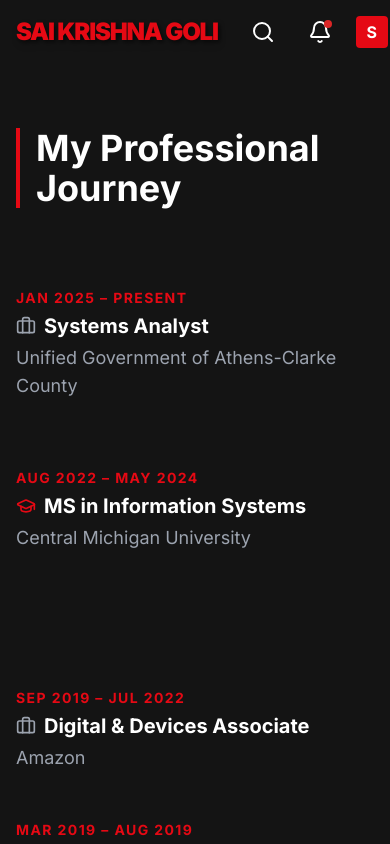
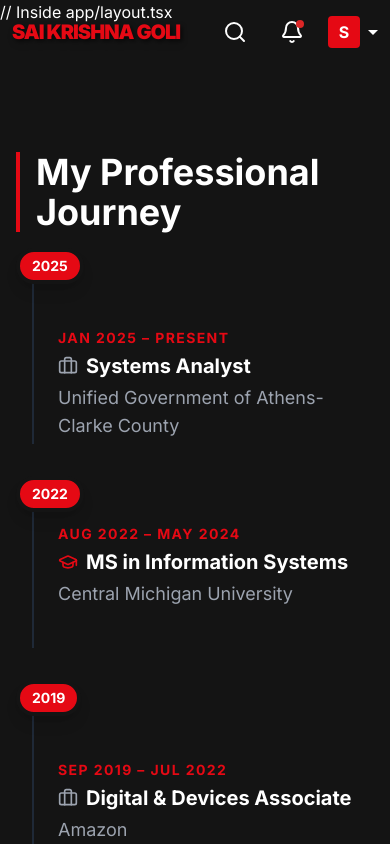
Before and after one commit to krr1sh/portfolio, a Next.js app: page /timeline in a window 390 px wide. Shown: the top 844 px of the page. Built offline with nearby package versions, Linux system fonts and the light colour scheme.

Commit message:
mobile fixes

```diff
--- a/app/about/page.tsx
+++ b/app/about/page.tsx
@@ -7,7 +7,7 @@ import { Camera, Gamepad2, Instagram, Film, Zap, MapPin, ArrowLeft, Play, Pause,
 
 export default function AboutPage() {
   const { bio, hobbies, gallery, instagram } = contentData.personal;
-  const profilePic = "/images/my-profile.jpg";
+  const profilePic = "/images/my-profile.png";
 
   // STATE FOR VIDEO PLAYER
   const [videoSrc, setVideoSrc] = useState<string | null>(null);
@@ -62,7 +62,7 @@ export default function AboutPage() {
             <div className="inline-flex items-center gap-2 px-3 py-1 rounded border border-[#E50914]/50 bg-[#E50914]/10 text-[#E50914] text-xs font-bold tracking-widest uppercase">
               <Zap className="w-3 h-3" /> Player 1 Ready
             </div>
-            <h1 className="text-6xl md:text-8xl font-black uppercase tracking-tighter italic pr-16 py-4 leading-normal">
+            <h1 className="text-4xl md:text-8xl font-black uppercase tracking-tighter italic pr-0 md:pr-16 py-4 leading-normal">
               <span className="inline-block pr-6 text-transparent bg-clip-text bg-gradient-to-r from-white via-gray-200 to-gray-400">
                 Krr1sh
               </span>
@@ -93,7 +93,7 @@ export default function AboutPage() {
         <div className="space-y-8">
           <div className="flex items-center gap-4">
              <div className="h-8 w-1 bg-[#E50914]"></div>
-             <h2 className="text-4xl font-black uppercase tracking-tighter">Highlight Reel</h2>
+             <h2 className="text-4xl font-black uppercase tracking-tighter">Highlights</h2>
           </div>
 
           <div className="grid grid-cols-1 md:grid-cols-2 lg:grid-cols-3 gap-6">
--- a/app/layout.tsx
+++ b/app/layout.tsx
@@ -33,7 +33,10 @@ export default function RootLayout({
 }) {
   return (
     <html lang="en">
-      <body className={inter.className}>{children}</body>
+      // Inside app/layout.tsx
+<body className={`${inter.className} overflow-x-hidden`}>
+  {children}
+</body>
     </html>
   );
 }
--- a/app/timeline/page.tsx
+++ b/app/timeline/page.tsx
@@ -31,7 +31,7 @@ export default function TimelinePage() {
   const sortedYears = Object.keys(groupedByYear).sort((a, b) => Number(b) - Number(a));
 
   return (
-    <main className="min-h-screen bg-[#141414] text-white">
+    <main className="min-h-screen bg-[#141414] text-white overflow-x-hidden">
       <Navbar />
 
       <div className="pt-32 px-4 md:px-12 pb-20 max-w-7xl mx-auto">
@@ -39,7 +39,7 @@ export default function TimelinePage() {
           My Professional Journey
         </h1>
 
-        {/* HEADERS */}
+        {/* HEADERS (Desktop Only) */}
         <div className="hidden md:flex justify-between items-center mb-16 px-4">
            <div className="w-1/2 flex justify-end pr-16 items-center space-x-3 text-[#E50914]">
              <h2 className="text-2xl font-bold uppercase tracking-widest">Education</h2>
@@ -52,7 +52,7 @@ export default function TimelinePage() {
         </div>
 
         <div className="relative">
-          {/* CENTER LINE (Fixed Position) */}
+          {/* CENTER LINE (Desktop Only) */}
           <div className="hidden md:block absolute left-1/2 top-0 bottom-0 w-0.5 bg-gray-800 -translate-x-1/2 z-0" />
 
           {sortedYears.map((year) => {
@@ -65,15 +65,17 @@ export default function TimelinePage() {
               <div key={year} className="mb-16 relative">
 
                 {/* YEAR BUBBLE */}
-                <div className="hidden md:flex absolute left-1/2 -top-3 -translate-x-1/2 z-20 items-center justify-center bg-[#E50914] text-white font-bold text-sm px-3 py-1 rounded-full shadow-lg border-4 border-[#141414]">
+                {/* Mobile: Aligned Left | Desktop: Centered */}
+                <div className="flex absolute left-0 md:left-1/2 -top-8 md:-top-3 md:-translate-x-1/2 z-20 items-center justify-center bg-[#E50914] text-white font-bold text-sm px-3 py-1 rounded-full shadow-lg border-4 border-[#141414]">
                   {year}
                 </div>
 
-                <div className="flex flex-col md:flex-row">
+                {/* CONTENT CONTAINER */}
+                {/* Mobile: Adds Left Border & Padding | Desktop: No Border, Row Layout */}
+                <div className="flex flex-col md:flex-row border-l-2 border-gray-800 md:border-l-0 ml-4 md:ml-0 pl-6 md:pl-0 pt-4 md:pt-0">
 
                   {/* LEFT COLUMN: EDUCATION */}
-                  {/* NOTE: We removed padding from the container and added it to the inner content to handle the line alignment */}
-                  <div className="w-full md:w-1/2 md:text-right space-y-12 relative">
+                  <div className="w-full md:w-1/2 md:text-right space-y-12 relative mb-8 md:mb-0">
                     {eduItems.length > 0 ? (
                       eduItems.map(item => {
                         const [uni, fullDate] = (item.subtitle || '').split(' | ');
@@ -93,13 +95,8 @@ export default function TimelinePage() {
                             <h4 className="text-lg text-gray-400 mb-2">{uni}</h4>
 
                             {/* --- CONNECTORS (Desktop Only) --- */}
-
-                            {/* 1. Horizontal Line: Spans the 4rem (16) padding gap */}
                             <div className="hidden md:block absolute right-0 top-7 w-16 h-[1px] bg-gray-800" />
-
-                            {/* 2. The Dot: Positioned exactly at right:-6px to center on the 0.5 center line */}
                             <div className="hidden md:block absolute -right-[6px] top-[22px] w-3 h-3 rounded-full bg-[#E50914] ring-4 ring-[#141414] group-hover:scale-125 transition z-10" />
-
                           </div>
                         );
                       })
@@ -107,7 +104,7 @@ export default function TimelinePage() {
                   </div>
 
                   {/* RIGHT COLUMN: EXPERIENCE */}
-                  <div className="w-full md:w-1/2 mt-8 md:mt-0 space-y-12 relative">
+                  <div className="w-full md:w-1/2 mt-0 md:mt-0 space-y-12 relative">
                     {workItems.length > 0 ? (
                       workItems.map(item => {
                         const [company, fullDate] = (item.subtitle || '').split(' | ');
@@ -127,13 +124,8 @@ export default function TimelinePage() {
                             <h4 className="text-lg text-gray-400 mb-1">{company}</h4>
 
                             {/* --- CONNECTORS (Desktop Only) --- */}
-
-                            {/* 1. Horizontal Line */}
                             <div className="hidden md:block absolute left-0 top-7 w-16 h-[1px] bg-gray-800" />
-
-                            {/* 2. The Dot: Positioned exactly at left:-6px */}
                             <div className="hidden md:block absolute -left-[6px] top-[22px] w-3 h-3 rounded-full bg-gray-500 ring-4 ring-[#141414] group-hover:scale-125 transition z-10" />
-
                           </div>
                         );
                       })
--- a/components/Navbar.tsx
+++ b/components/Navbar.tsx
@@ -27,10 +27,10 @@ export default function Navbar() {
 
   return (
     <header className={`${isScrolled ? 'bg-[#141414]' : 'bg-transparent'} fixed top-0 z-50 w-full transition duration-500`}>
-      <div className="flex items-center px-4 py-4 md:px-12 gap-8 relative">
+      <div className="flex items-center px-3 py-4 md:px-12 gap-4 md:gap-8 relative">
 
         <Link href="/">
-          <h1 className="text-[#E50914] text-2xl md:text-3xl font-black cursor-pointer tracking-tighter uppercase drop-shadow-md whitespace-nowrap"
+          <h1 className="text-[#E50914] text-xl md:text-3xl font-black cursor-pointer tracking-tighter uppercase drop-shadow-md whitespace-nowrap"
               style={{ textShadow: '2px 2px 4px rgba(0,0,0,0.6)' }}>
             Sai Krishna Goli
           </h1>
```
